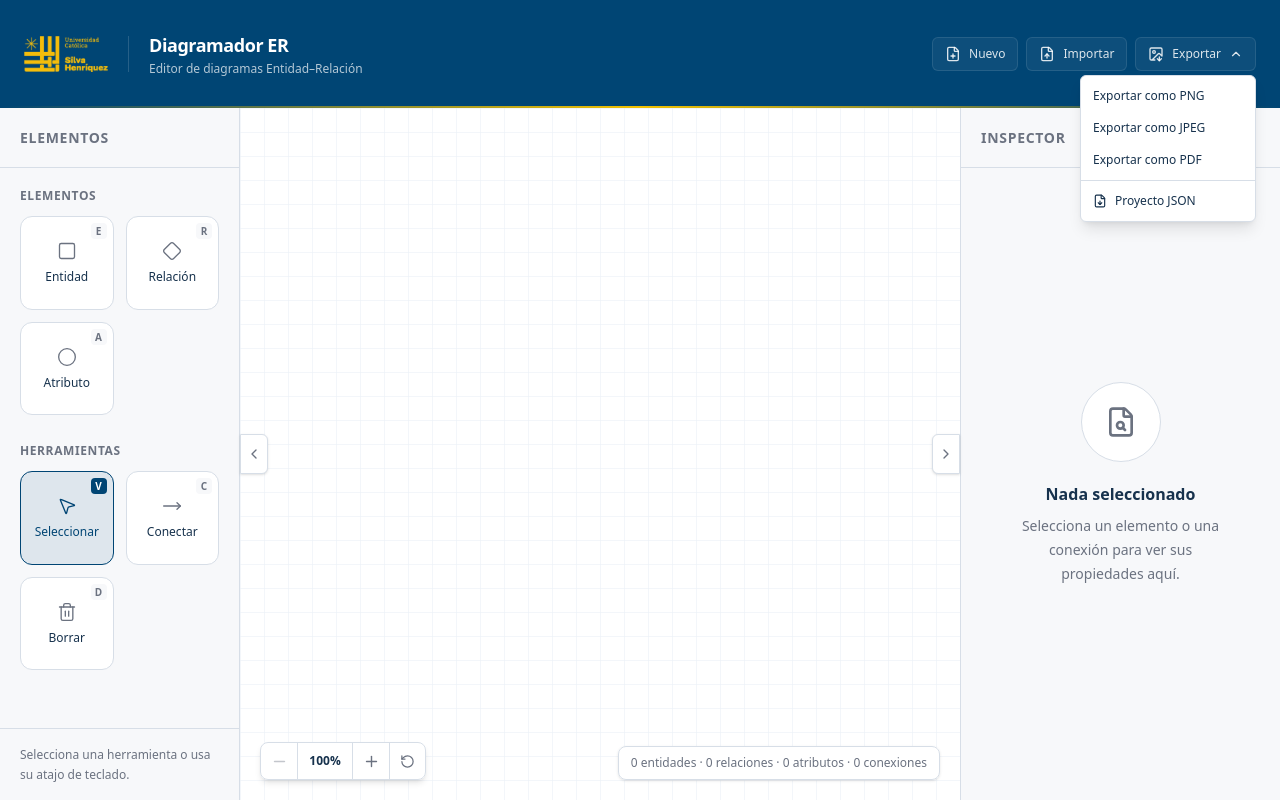
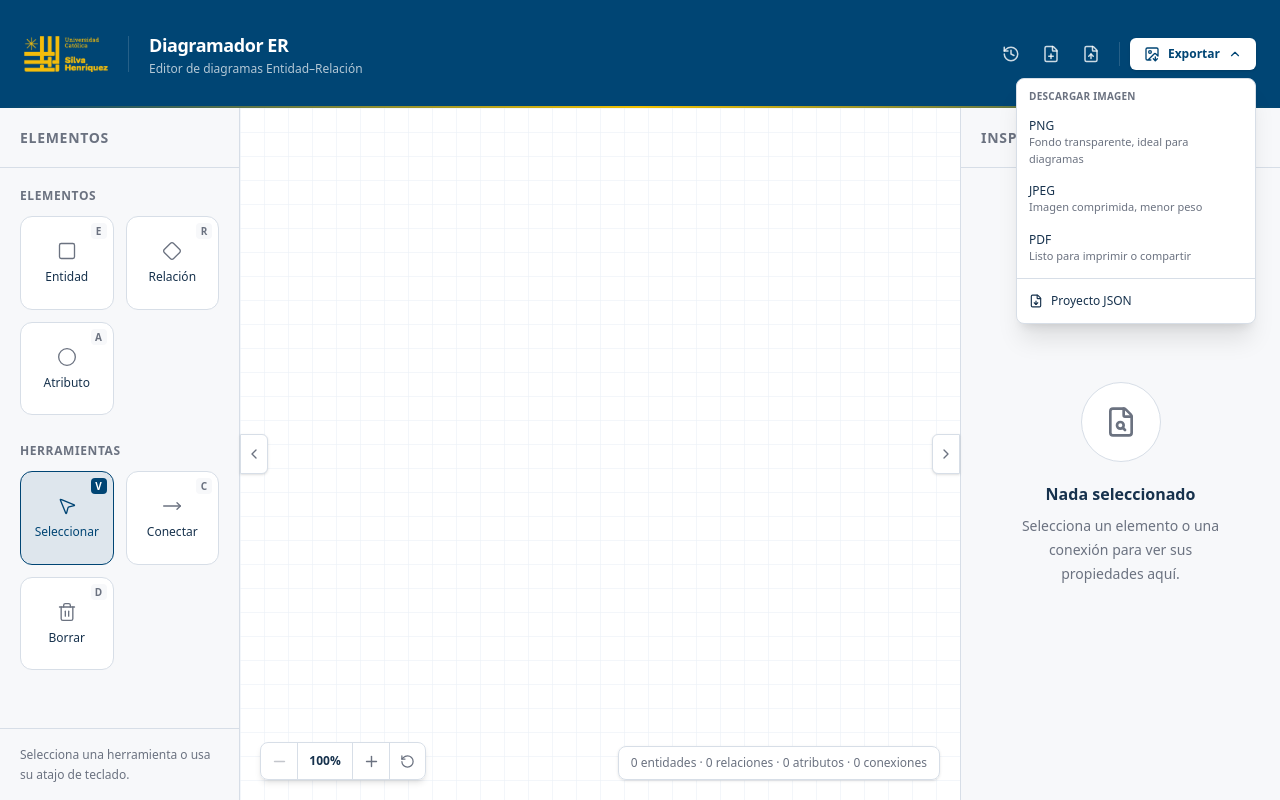
Before and after one commit to open-ucsh/entidad-relacion, a Next.js app: page / in a window 1280 px wide. Both pictures are taken after a click on the button "Exportar". Built offline with nearby package versions, Linux system fonts and the light colour scheme.

Commit message:
feat(history): add project activity panel

```diff
--- a/components/editor/Editor.tsx
+++ b/components/editor/Editor.tsx
@@ -1,6 +1,6 @@
 'use client';
 
-import { useRef } from 'react';
+import { useRef, useState } from 'react';
 
 import { useDiagramStore } from '@/state/diagram/diagram.store';
 
@@ -8,6 +8,7 @@ import { Canvas } from './canvas/Canvas';
 import { useCanvasExport } from './canvas/hooks/useCanvasExport';
 import { EditorPanelToggle } from './EditorPanelToggle';
 import { Header } from './header/Header';
+import { HistoryPanel } from './history/HistoryPanel';
 import { useDiagramFile } from './hooks/useDiagramFile';
 import { useEditorPanels } from './hooks/useEditorPanels';
 import { Inspector } from './inspector/Inspector';
@@ -17,6 +18,8 @@ export function Editor() {
   const diagram = useDiagramStore((state) => state.diagram);
   const resetDiagram = useDiagramStore((state) => state.resetDiagram);
   const importDiagram = useDiagramStore((state) => state.importDiagram);
+
+  const [isHistoryOpen, setIsHistoryOpen] = useState(false);
 
   const svgRef = useRef<SVGSVGElement | null>(null);
   const { exportDiagram } = useCanvasExport(svgRef, diagram);
@@ -42,6 +45,9 @@ export function Editor() {
     <div className="flex h-full min-h-0 flex-col">
       <Header
         onNewDiagram={handleNewDiagram}
+        onOpenHistory={() => {
+          setIsHistoryOpen(true);
+        }}
         onExport={(format) => {
           void exportDiagram(format);
         }}
@@ -79,6 +85,13 @@ export function Editor() {
 
         <EditorPanelToggle side="right" isOpen={isInspectorOpen} onToggle={toggleInspector} />
       </main>
+
+      <HistoryPanel
+        isOpen={isHistoryOpen}
+        onClose={() => {
+          setIsHistoryOpen(false);
+        }}
+      />
     </div>
   );
 }
--- a/components/editor/header/Header.tsx
+++ b/components/editor/header/Header.tsx
@@ -5,18 +5,26 @@ import { HeaderBrand } from './HeaderBrand';
 
 interface HeaderProps {
   onNewDiagram: () => void;
+  onOpenHistory: () => void;
   onExport: (format: ExportFormat) => void;
   onExportJson: () => void;
   onImportJson: (file: File) => Promise<void>;
 }
 
-export function Header({ onNewDiagram, onExport, onExportJson, onImportJson }: HeaderProps) {
+export function Header({
+  onNewDiagram,
+  onOpenHistory,
+  onExport,
+  onExportJson,
+  onImportJson,
+}: HeaderProps) {
   return (
     <header className="relative flex h-27 shrink-0 items-center justify-between bg-brand-primary px-6">
       <HeaderBrand />
 
       <HeaderActions
         onNewDiagram={onNewDiagram}
+        onOpenHistory={onOpenHistory}
         onExport={onExport}
         onExportJson={onExportJson}
         onImportJson={onImportJson}
--- a/components/editor/header/HeaderActions.tsx
+++ b/components/editor/header/HeaderActions.tsx
@@ -1,6 +1,14 @@
 'use client';
 
-import { ChevronDown, FileDown, FilePlus, FileUp, ImageDown, type LucideIcon } from 'lucide-react';
+import {
+  ChevronDown,
+  FileDown,
+  FilePlus,
+  FileUp,
+  History,
+  ImageDown,
+  type LucideIcon,
+} from 'lucide-react';
 import { useEffect, useId, useRef, useState } from 'react';
 
 import type { ExportFormat } from '@/components/editor/canvas/hooks/useCanvasExport';
@@ -8,20 +16,19 @@ import type { ExportFormat } from '@/components/editor/canvas/hooks/useCanvasExp
 const FORMAT_OPTIONS: ReadonlyArray<{
   format: ExportFormat;
   label: string;
+  hint: string;
 }> = [
-  { format: 'png', label: 'PNG' },
-  { format: 'jpeg', label: 'JPEG' },
-  { format: 'pdf', label: 'PDF' },
+  { format: 'png', label: 'PNG', hint: 'Fondo transparente, ideal para diagramas' },
+  { format: 'jpeg', label: 'JPEG', hint: 'Imagen comprimida, menor peso' },
+  { format: 'pdf', label: 'PDF', hint: 'Listo para imprimir o compartir' },
 ];
-
-const ACTION_BUTTON_CLASS_NAME =
-  'flex items-center gap-2 rounded-md border border-white/10 bg-white/5 px-3 py-2 text-xs font-medium text-white/85 transition-colors hover:border-white/20 hover:bg-white/10 hover:text-white disabled:cursor-not-allowed disabled:opacity-50 focus-visible:outline-2 focus-visible:outline-offset-2 focus-visible:outline-brand-primary';
 
 interface HeaderActionsProps {
   onNewDiagram: () => void;
   onExport: (format: ExportFormat) => void;
   onExportJson: () => void;
   onImportJson: (file: File) => Promise<void>;
+  onOpenHistory: () => void;
 }
 
 interface ExportMenuProps {
@@ -29,20 +36,37 @@ interface ExportMenuProps {
   onExportJson: () => void;
 }
 
-interface ActionButtonProps {
+interface ToolbarButtonProps {
   icon: LucideIcon;
   label: string;
   onClick?: (() => void) | undefined;
-  title?: string | undefined;
+  disabled?: boolean;
 }
 
-function ActionButton({ icon: Icon, label, onClick, title }: ActionButtonProps) {
+/** Icon-only action with an accessible hover/focus tooltip — no label clutter. */
+function ToolbarButton({ icon: Icon, label, onClick, disabled }: ToolbarButtonProps) {
   return (
-    <button type="button" onClick={onClick} title={title} className={ACTION_BUTTON_CLASS_NAME}>
-      <Icon size={16} aria-hidden="true" />
-      {label}
+    <button
+      type="button"
+      onClick={onClick}
+      disabled={disabled}
+      aria-label={label}
+      className="group relative flex size-9 items-center justify-center rounded-md text-white/80 transition-colors hover:bg-white/10 hover:text-white disabled:cursor-not-allowed disabled:opacity-40 focus-visible:outline-none focus-visible:ring-2 focus-visible:ring-white/60"
+    >
+      <Icon size={18} aria-hidden="true" />
+
+      <span
+        role="tooltip"
+        className="pointer-events-none absolute top-full left-1/2 z-50 mt-2 -translate-x-1/2 whitespace-nowrap rounded-md bg-text px-2 py-1 text-[11px] font-medium text-background opacity-0 shadow-lg transition-opacity delay-300 group-hover:opacity-100 group-focus-visible:opacity-100"
+      >
+        {label}
+      </span>
     </button>
   );
+}
+
+function ToolbarDivider() {
+  return <div aria-hidden="true" className="mx-1.5 h-6 w-px bg-white/15" />;
 }
 
 function ExportMenu({ onExport, onExportJson }: ExportMenuProps) {
@@ -86,7 +110,7 @@ function ExportMenu({ onExport, onExportJson }: ExportMenuProps) {
         aria-expanded={isOpen}
         aria-haspopup="menu"
         aria-controls={menuId}
-        className={ACTION_BUTTON_CLASS_NAME}
+        className="flex items-center gap-2 rounded-md bg-white px-3.5 py-2 text-xs font-semibold text-brand-primary shadow-sm transition-colors hover:bg-white/90 focus-visible:outline-none focus-visible:ring-2 focus-visible:ring-white/70 focus-visible:ring-offset-2 focus-visible:ring-offset-brand-primary"
       >
         <ImageDown size={16} aria-hidden="true" />
         Exportar
@@ -102,8 +126,12 @@ function ExportMenu({ onExport, onExportJson }: ExportMenuProps) {
           id={menuId}
           role="menu"
           aria-label="Formatos de exportación"
-          className="absolute right-0 top-full z-40 mt-1 w-44 overflow-hidden rounded-md border border-border bg-background py-1 shadow-lg"
+          className="absolute right-0 top-full z-40 mt-2 w-60 overflow-hidden rounded-lg border border-border bg-background py-1.5 shadow-xl"
         >
+          <p className="px-3 pb-1.5 pt-1 text-[10px] font-semibold uppercase tracking-wide text-text-muted">
+            Descargar imagen
+          </p>
+
           {FORMAT_OPTIONS.map((option) => (
             <button
               key={option.format}
@@ -113,13 +141,14 @@ function ExportMenu({ onExport, onExportJson }: ExportMenuProps) {
                 onExport(option.format);
                 setIsOpen(false);
               }}
-              className="block w-full px-3 py-2 text-left text-xs font-medium text-text transition-colors hover:bg-surface-hover"
+              className="flex w-full flex-col items-start px-3 py-2 text-left transition-colors hover:bg-surface-hover"
             >
-              Exportar como {option.label}
+              <span className="text-xs font-medium text-text">{option.label}</span>
+              <span className="text-[11px] text-text-muted">{option.hint}</span>
             </button>
           ))}
 
-          <div className="my-1 border-t border-border" />
+          <div className="my-1.5 border-t border-border" />
 
           <button
             type="button"
@@ -144,6 +173,7 @@ export function HeaderActions({
   onExport,
   onExportJson,
   onImportJson,
+  onOpenHistory,
 }: HeaderActionsProps) {
   const inputRef = useRef<HTMLInputElement | null>(null);
 
@@ -159,21 +189,15 @@ export function HeaderActions({
   }
 
   return (
-    <div className="flex items-center gap-2">
-      <ActionButton
-        icon={FilePlus}
-        label="Nuevo"
-        onClick={onNewDiagram}
-        title="Crear un nuevo diagrama"
-      />
-
-      <ActionButton
+    <div className="flex items-center gap-1">
+      <ToolbarButton icon={History} label="Historial del proyecto" onClick={onOpenHistory} />
+      <ToolbarButton icon={FilePlus} label="Nuevo diagrama" onClick={onNewDiagram} />
+      <ToolbarButton
         icon={FileUp}
-        label="Importar"
+        label="Importar proyecto JSON"
         onClick={() => {
           inputRef.current?.click();
         }}
-        title="Importar proyecto JSON"
       />
 
       <input
@@ -192,6 +216,8 @@ export function HeaderActions({
         }}
       />
 
+      <ToolbarDivider />
+
       <ExportMenu onExport={onExport} onExportJson={onExportJson} />
     </div>
   );
--- /dev/null
+++ b/components/editor/history/HistoryPanel.tsx
@@ -0,0 +1,164 @@
+'use client';
+
+import { Clock3, FolderInput, X } from 'lucide-react';
+
+import { useDiagramStore } from '@/state/diagram/diagram.store';
+
+interface HistoryPanelProps {
+  isOpen: boolean;
+  onClose: () => void;
+}
+
+function formatDateTime(date: string): string {
+  return new Intl.DateTimeFormat('es-CL', { dateStyle: 'medium', timeStyle: 'short' }).format(
+    new Date(date),
+  );
+}
+
+function formatTime(date: string): string {
+  return new Intl.DateTimeFormat('es-CL', { timeStyle: 'short' }).format(new Date(date));
+}
+
+function formatDayLabel(date: string): string {
+  const target = new Date(date);
+  const now = new Date();
+  const startOf = (value: Date) =>
+    new Date(value.getFullYear(), value.getMonth(), value.getDate()).getTime();
+  const diffDays = Math.round((startOf(now) - startOf(target)) / 86_400_000);
+
+  if (diffDays === 0) return 'Hoy';
+  if (diffDays === 1) return 'Ayer';
+
+  return new Intl.DateTimeFormat('es-CL', {
+    day: 'numeric',
+    month: 'long',
+    year: target.getFullYear() === now.getFullYear() ? undefined : 'numeric',
+  }).format(target);
+}
+
+/** Groups a reverse-chronological activity list into day buckets ("Hoy", "Ayer", fecha). */
+function groupActivitiesByDay<T extends { occurredAt: string }>(activities: T[]) {
+  const groups: Array<{ label: string; items: T[] }> = [];
+
+  for (const activity of activities) {
+    const label = formatDayLabel(activity.occurredAt);
+    const last = groups.at(-1);
+
+    if (last && last.label === label) {
+      last.items.push(activity);
+    } else {
+      groups.push({ label, items: [activity] });
+    }
+  }
+
+  return groups;
+}
+
+export function HistoryPanel({ isOpen, onClose }: HistoryPanelProps) {
+  const diagram = useDiagramStore((state) => state.diagram);
+
+  if (!isOpen) {
+    return null;
+  }
+
+  const activities = [...diagram.activity].reverse();
+  const groups = groupActivitiesByDay(activities);
+  const originLabel =
+    diagram.metadata.origin === 'imported' ? 'Proyecto importado' : 'Creado en ER Designer';
+
+  return (
+    <div className="fixed inset-0 z-50">
+      <button
+        type="button"
+        className="absolute inset-0 bg-text/20 backdrop-blur-[1px]"
+        aria-label="Cerrar historial"
+        onClick={onClose}
+      />
+
+      <aside
+        role="dialog"
+        aria-modal="true"
+        aria-labelledby="history-title"
+        className="absolute inset-y-0 right-0 flex w-full max-w-sm flex-col border-l border-border bg-background shadow-2xl"
+      >
+        <header className="flex items-start justify-between gap-3 border-b border-border px-5 py-4">
+          <div>
+            <h2 id="history-title" className="text-sm font-semibold text-text">
+              Historial del proyecto
+            </h2>
+            <p className="mt-0.5 text-xs text-text-muted">{originLabel}</p>
+          </div>
+
+          <button
+            type="button"
+            onClick={onClose}
+            aria-label="Cerrar historial"
+            className="flex size-8 shrink-0 items-center justify-center rounded-md text-text-muted transition-colors hover:bg-surface-hover hover:text-text focus-visible:outline-none focus-visible:ring-2 focus-visible:ring-brand-primary/40"
+          >
+            <X size={18} aria-hidden="true" />
+          </button>
+        </header>
+
+        <dl className="grid grid-cols-2 gap-3 border-b border-border bg-surface px-5 py-3 text-xs">
+          <div>
+            <dt className="text-text-muted">Creado</dt>
+            <dd className="mt-0.5 font-medium text-text">
+              {formatDateTime(diagram.metadata.createdAt)}
+            </dd>
+          </div>
+
+          <div>
+            <dt className="text-text-muted">Última edición</dt>
+            <dd className="mt-0.5 font-medium text-text">
+              {formatDateTime(diagram.metadata.updatedAt)}
+            </dd>
+          </div>
+
+          {diagram.metadata.importedAt && (
+            <div className="col-span-2 flex items-center gap-1.5 text-amber-700">
+              <FolderInput size={12} aria-hidden="true" />
+              Importado el {formatDateTime(diagram.metadata.importedAt)}
+            </div>
+          )}
+        </dl>
+
+        <div className="min-h-0 flex-1 overflow-y-auto px-5 py-4">
+          {groups.length === 0 ? (
+            <div className="flex h-full flex-col items-center justify-center gap-2 text-center">
+              <Clock3 size={22} className="text-text-muted/60" aria-hidden="true" />
+              <p className="text-sm text-text-muted">Aún no hay actividad registrada.</p>
+            </div>
+          ) : (
+            <div className="space-y-6">
+              {groups.map((group) => (
+                <section key={group.label}>
+                  <h3 className="mb-2 text-[11px] font-semibold uppercase tracking-wide text-text-muted">
+                    {group.label}
+                  </h3>
+
+                  <ol className="space-y-3 border-l border-border pl-4">
+                    {group.items.map((activity) => (
+                      <li key={activity.id} className="relative">
+                        <span
+                          aria-hidden="true"
+                          className="absolute -left-5 top-1 size-2 rounded-full bg-brand-primary/40 ring-4 ring-background"
+                        />
+                        <p className="text-sm leading-5 text-text">{activity.details}</p>
+                        <time
+                          dateTime={activity.occurredAt}
+                          className="mt-0.5 block text-xs text-text-muted"
+                        >
+                          {formatTime(activity.occurredAt)}
+                        </time>
+                      </li>
+                    ))}
+                  </ol>
+                </section>
+              ))}
+            </div>
+          )}
+        </div>
+      </aside>
+    </div>
+  );
+}
```
